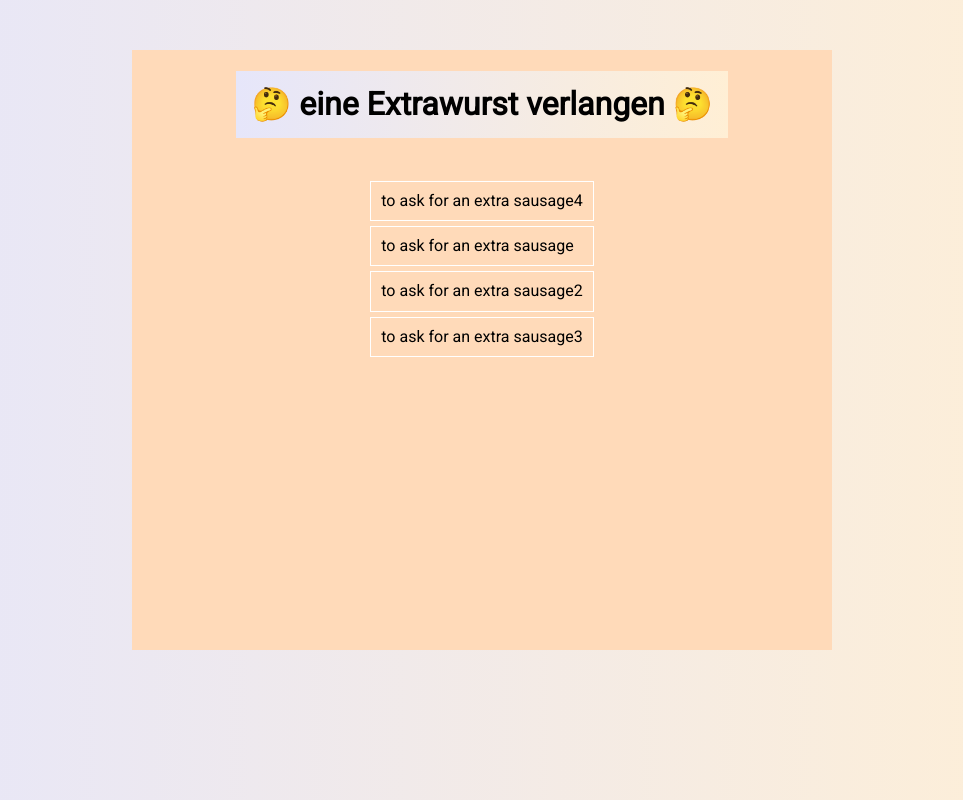
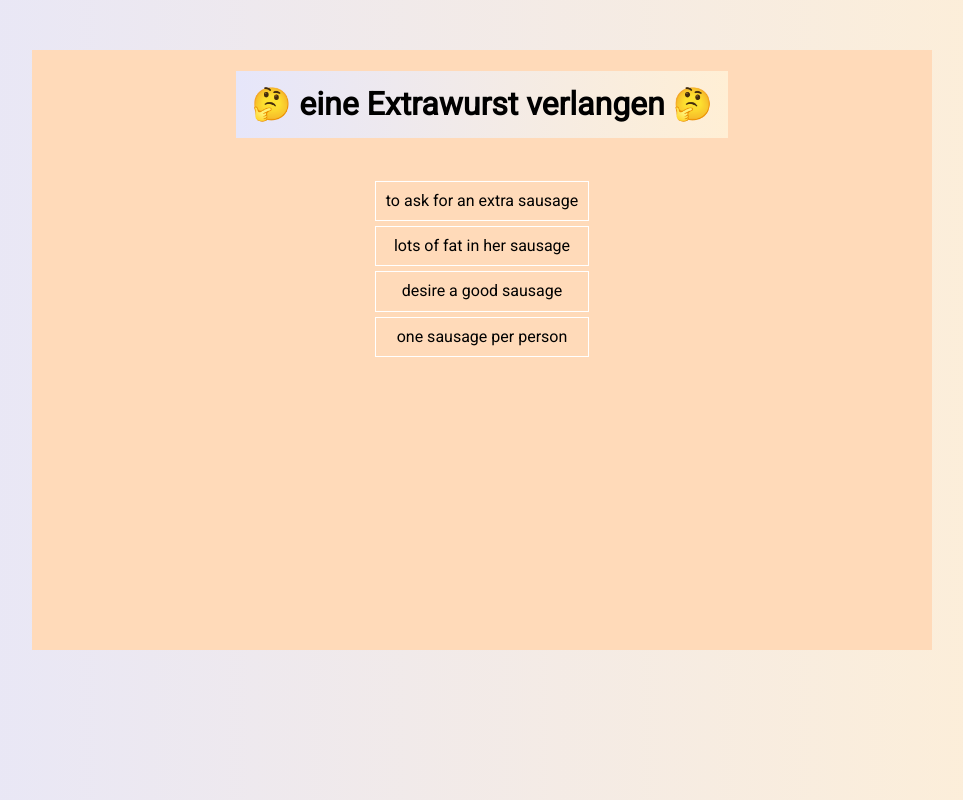
Before and after one commit to nunogervasio/IH-DOM-Project, a plain HTML site: page index.html in a window 1280 px wide. Shown: the whole page, without its empty margins (158-1121 px from the left). Drawn offline with nearby package versions, Linux system fonts and the light colour scheme.

Commit message:
even more stuff...

```diff
--- a/data.js
+++ b/data.js
@@ -1,3 +1,16 @@
+const idioms2 = [
+  {
+    german: "um den heißen Brei herumreden",
+    english: "to talk around the hot porridge",
+    engVersion: "to beat around the bush",
+    answers: [
+      { answer: "to talk around the hot porridge" },
+      { answer: "to talk the day away" },
+      { answer: "hot cheese will make it better" },
+      { answer: "fire hot enough for cooking porridge" }
+    ]
+  }
+];
 const idioms = [
   {
     german: "um den heißen Brei herumreden",
@@ -5,42 +18,42 @@ const idioms = [
     engVersion: "to beat around the bush",
     answers: [
       { answer: "to talk around the hot porridge" },
-      { answer: "to talk around the hot porridge2" },
-      { answer: "to talk around the hot porridge3" },
-      { answer: "to talk around the hot porridge4" }
+      { answer: "to talk the day away" },
+      { answer: "hot cheese will make it better" },
+      { answer: "fire hot enough for cooking porridge" }
     ]
   },
   {
-    german: "Da kannst du Gift drauf nehmen",
-    english: "You can take poison on that",
-    engVersion: "You can bet your life on that",
+    german: "Schwein haben",
+    english: "to have a pig",
+    engVersion: "to have a stroke of luck",
     answers: [
-      { answer: "You can take poison on that" },
-      { answer: "You can take poison on that2" },
-      { answer: "You can take poison on that3" },
-      { answer: "You can take poison on that4" }
+      { answer: "to hold a pig" },
+      { answer: "don't eat baby pigs" },
+      { answer: "to have a pig" },
+      { answer: "pigs making baby pigs" }
     ]
   },
   {
-    german: "sich zum Affen machen",
-    english: "to make an ape of oneself",
-    engVersion: "to make a fool of oneself",
+    german: "Man soll den Tag nicht vor dem Abend loben",
+    english: "Don’t praise the day before the evening",
+    engVersion: "Don’t count your chicks before they hatch",
     answers: [
-      { answer: "to make an ape of oneself" },
-      { answer: "to make an ape of oneself2" },
-      { answer: "to make an ape of oneself3" },
-      { answer: "to make an ape of oneself4" }
+      { answer: "Don’t praise the day before the evening" },
+      { answer: "seize to day" },
+      { answer: "what came first the evening or the day" },
+      { answer: "today is your last day of your life" }
     ]
   },
   {
-    german: "zwei Fliegen mit einer Klappe schlagen",
-    english: "kill two flies with one swat",
-    engVersion: "to kill two birds with one stone",
+    german: "seinen Senf dazugeben",
+    english: "to add their mustard",
+    engVersion: "to put their two cents in",
     answers: [
-      { answer: "kill two flies with one swat" },
-      { answer: "kill two flies with one swat2" },
-      { answer: "kill two flies with one swat3" },
-      { answer: "kill two flies with one swat4" }
+      { answer: "add mustard last" },
+      { answer: "mustard helps the medican go down" },
+      { answer: "to add their mustard" },
+      { answer: "add the mustard first" }
     ]
   },
   {
@@ -48,10 +61,10 @@ const idioms = [
     english: "to ask for an extra sausage",
     engVersion: "to ask for special treatment",
     answers: [
-      { answer: "to ask for an extra sausage" },
-      { answer: "to ask for an extra sausage2" },
-      { answer: "to ask for an extra sausage3" },
-      { answer: "to ask for an extra sausage4" }
+      { answer: "lots of fat in her sausage" },
+      { answer: "desire a good sausage" },
+      { answer: "one sausage per person" },
+      { answer: "to ask for an extra sausage" }
     ]
   }
 ];
--- a/elements.js
+++ b/elements.js
@@ -52,25 +52,26 @@ function deleteQuestion() {
   deleteButton();
   getQuestion();
 }
-// function addAnswers() {
-//   const ul = document.createElement("ul");
-//   box.appendChild(ul);
-//   const li = document.createElement("li");
-//   li.innerText = `here is an list item`;
-//   ul.appendChild(li);
-// }
-// function deleteAnswers() {
-//   const child = document.querySelector("ul");
-//   box.removeChild(child);
-// }
 function addFinalPoints() {
-  const h2 = document.createElement("h2");
-  h2.innerHTML = `Your final point score is <span class="blink">${totalPoints}</span>`;
-  box.appendChild(h2);
+  const finalPoints = document.createElement("h2");
+  finalPoints.classList.add("final-points");
+  finalPoints.innerHTML = `Your final point score is <span class="blink">${totalPoints}</span>`;
+  box.appendChild(finalPoints);
+}
+function addReSetButton() {
+  const button = document.createElement("button");
+  button.classList.add("re-set");
+  button.innerText = "Redo Quiz";
+  button.onclick = reSetQuiz;
+  box.appendChild(button);
+}
+function deleteReSetButton() {
+  const child = document.querySelector(".re-set");
+  box.removeChild(child);
 }
 function deleteFinalPoints() {
-  const child = document.querySelector("h2");
-  box.removeChild(child);
+  const child_h2 = document.querySelector(".final-points");
+  box.removeChild(child_h2);
 }
 function addQuizDone() {
   const h2 = document.createElement("h2");
--- a/index.js
+++ b/index.js
@@ -12,11 +12,23 @@ let questionCount = 0;
 let hightsPossiblePoints = 4;
 let totalPoints = 0;
 
+function reSetQuiz() {
+  currentQuestion = 0;
+  arrayOfQuestionsAsked = [];
+  questionCount = 0;
+  totalPoints = 0;
+  deleteQuizDone();
+  deleteFinalPoints();
+  deleteReSetButton();
+  getQuestion();
+}
+
 function getQuestion() {
   if (questionCount === idioms.length) {
     // ADD DELETES
     addQuizDone();
     addFinalPoints();
+    addReSetButton();
   } else {
     questionCount++;
     console.log(`arrayOfQuestionsAsked: `, arrayOfQuestionsAsked);
--- a/style.css
+++ b/style.css
@@ -11,6 +11,7 @@ p {
   padding: 15px;
   background-image: var(--bg-color);
   line-height: 2.5;
+  text-align: center;
 }
 h1 {
   background-image: var(--bg-color);
@@ -29,7 +30,7 @@ h1 {
   padding-top: 50px;
 }
 .box {
-  width: 700px;
+  width: 900px;
   height: 600px;
   background-color: peachpuff;
   display: flex;
@@ -59,6 +60,7 @@ li {
   border: solid white 1px;
   margin: 5px;
   transition: 0.2s ease-in-out;
+  text-align: center;
 }
 
 .blink {
@@ -81,10 +83,8 @@ li {
   transition: all 2s ease-in;
   animation-name: bounce;
   animation-duration: 0.5s;
-  /* animation-delay: 0.25s; */
 }
 .idiom {
-  /* text-decoration: underline black; */
   border-bottom: dotted black 2px;
 }
 li:hover {
@@ -93,7 +93,6 @@ li:hover {
   cursor: pointer;
   border: solid orchid 1px;
   opacity: 0.8;
-  /* box-shadow: 2px 2px 2px 0.5px rgba(0, 0, 0, 0.2); */
 }
 button {
   padding: 15px 20px;
@@ -105,7 +104,6 @@ button {
 }
 button:hover {
   cursor: pointer;
-  /* background-color: whitesmoke; */
   border: solid orchid 1px;
   opacity: 0.8;
   background-image: var(--bg-color);
```
